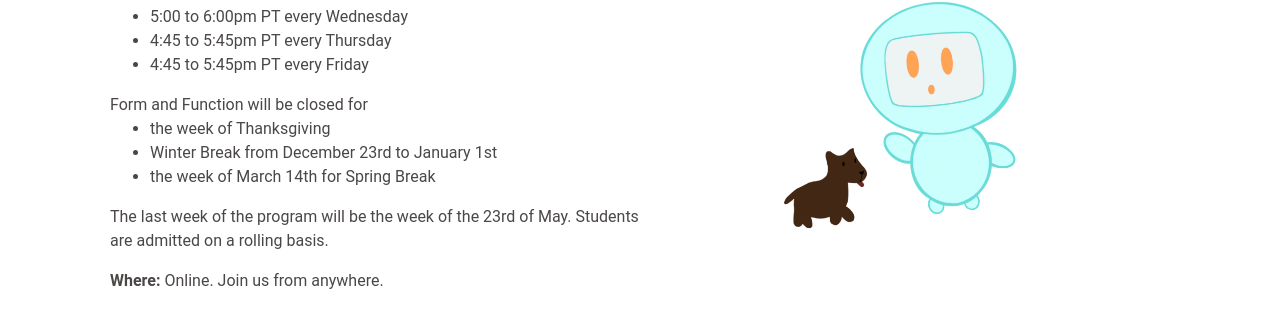
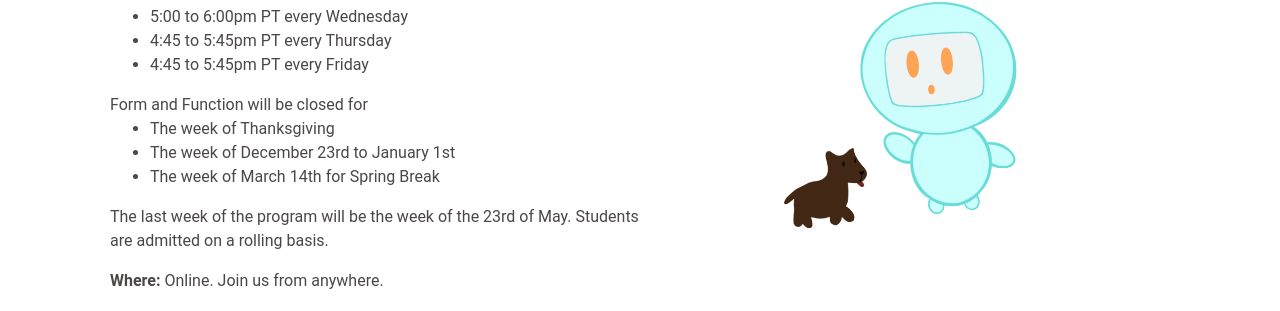
Before and after one commit to bit-by-bit-coding/bxb-website, a Jekyll site: the page built from formfunction.html, in a window 1280 px wide and 900 px high, scrolled down 573 px. Shown: the part 141-452 px from the top of the window. Built offline with Jekyll 4.4.1, drawn with Linux system fonts in a browser that asks for light colours; nearby versions of some CDN libraries; some web fonts are replaced.

Commit message:
changing formatting of closed dates

```diff
--- a/formfunction.html
+++ b/formfunction.html
@@ -41,9 +41,9 @@ style: programdetails.css
                 </ul>
                 Form and Function will be closed for
                 <ul class="no-above">
-                    <li>the week of Thanksgiving</li>
-                    <li>Winter Break from December 23rd to January 1st</li>
-                    <li>the week of March 14th for Spring Break</li>
+                    <li>The week of Thanksgiving</li>
+                    <li>The week of December 23rd to January 1st</li>
+                    <li>The week of March 14th for Spring Break</li>
                 </ul>
                 The last week of the program will be the week of the 23rd of May.
                 Students are admitted on a rolling basis.
```
